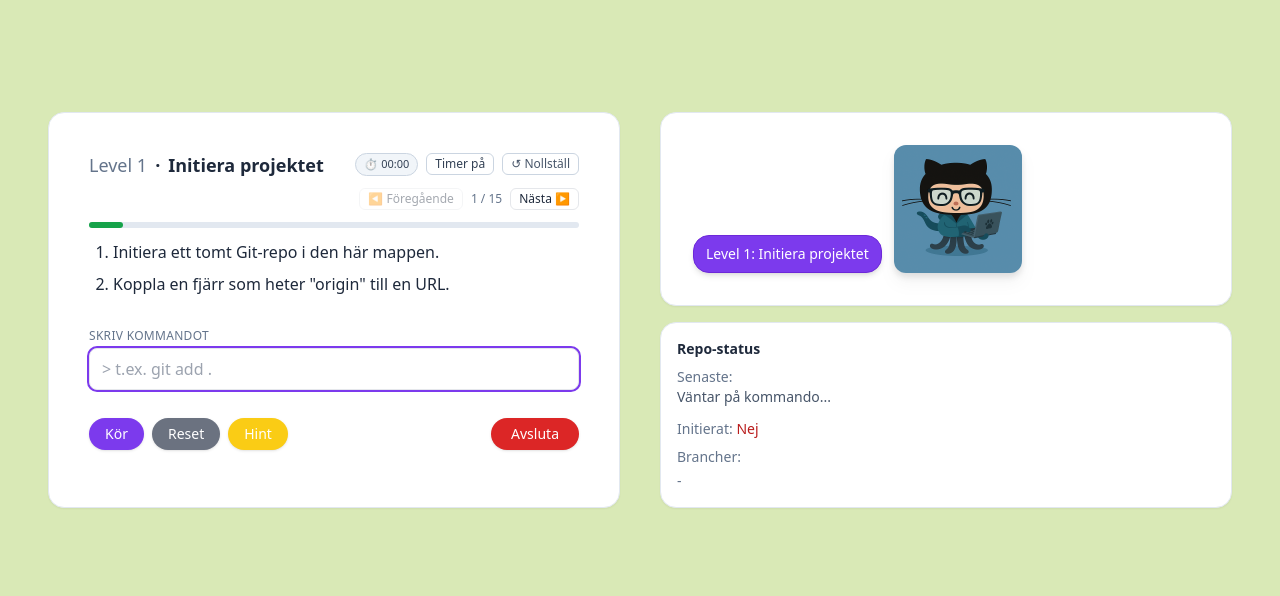
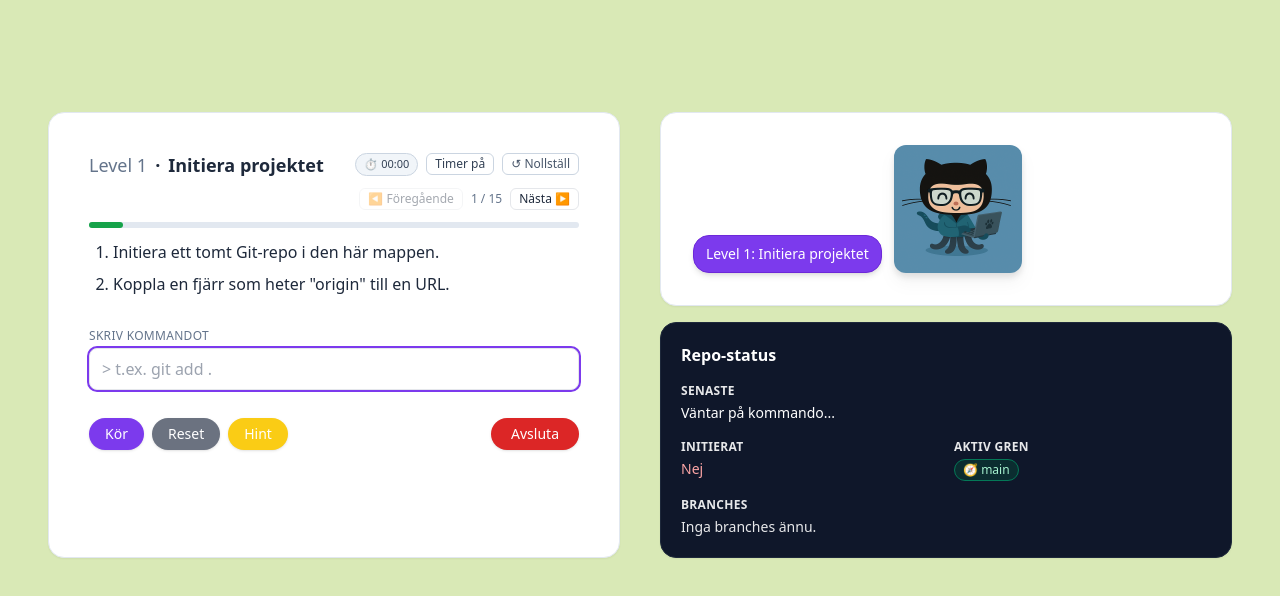
Before and after one commit to DulamaA/git-land-game, a React (Vite) app: page /game/1 in a window 1280 px wide. Shown: the top 596 px of the page. Built offline with nearby package versions, Linux system fonts and the light colour scheme.

Commit message:
:art: style: add dark card variant for repo status with white text and colored statuses

```diff
--- a/src/components/Game/RepoStatus.tsx
+++ b/src/components/Game/RepoStatus.tsx
@@ -8,49 +8,78 @@ export default function RepoStatus({
   repo: RepoState;
   message: StatusMsg | null;
 }) {
-    // Get the list of branches and the current branch
-  const branches = Object.keys(repo.branches);
-  const currentBranch = repo.current;
+  return (
+    <aside className="rounded-2xl border border-slate-800 bg-slate-900 p-5 shadow-sm text-sm space-y-4">
+      <h3 className="mb-1 text-base font-semibold text-white">Repo-status</h3>
 
-  // Determine the color based on the message type
-  const color =
-    message?.type === 'ok'
-      ? 'text-emerald-700'
-      : message?.type === 'error'
-        ? 'text-red-700'
-        : 'text-slate-600';
-
-  return (
-    // Render the repository status panel
-    <aside className="rounded-2xl border border-slate-200 bg-white p-4 shadow-sm text-sm">
-      <div className="mb-2 font-semibold">Repo-status</div>
-
-      <div className="mb-3">
-        <div className="text-slate-500">Senaste:</div>
-        <div className={color}>{message?.text ?? 'Väntar på kommando...'}</div>
+      <div>
+        <div className="text-xs font-semibold uppercase tracking-wide text-white/90 mb-1">
+          Senaste
+        </div>
+        <div
+          className={
+            message?.type === 'ok'
+              ? 'text-emerald-300'
+              : message?.type === 'error'
+                ? 'text-red-300'
+                : 'text-white'
+          }
+        >
+          {message?.text ?? 'Väntar på kommando...'}
+        </div>
       </div>
 
-      <div className="grid gap-2">
+      <div className="grid sm:grid-cols-2 gap-4">
         <div>
-          <span className="text-slate-500">Initierat: </span>
-          <span className={repo.initialized ? 'text-emerald-700' : 'text-red-700'}>
+          <div className="text-xs font-semibold uppercase tracking-wide text-white/90 mb-1">
+            Initierat
+          </div>
+          <div className={repo.initialized ? 'text-emerald-300' : 'text-red-300'}>
             {repo.initialized ? 'Ja' : 'Nej'}
+          </div>
+        </div>
+        <div>
+          <div className="text-xs font-semibold uppercase tracking-wide text-white/90 mb-1">
+            Aktiv gren
+          </div>
+          <span
+            className="inline-flex items-center gap-1 rounded-full px-2 py-0.5 text-xs
+                       bg-emerald-900/40 border border-emerald-700 text-emerald-200"
+          >
+            🧭 {repo.current}
           </span>
         </div>
+      </div>
 
-        <div>
-          <span className="text-slate-500">Brancher: </span>
-          <ul className="mt-1 space-y-1">
-            {branches.length === 0 && <li className="text-slate-500">-</li>}
-            {branches.map((b) => (
-              <li key={b} className={b === currentBranch ? 'font-medium' : ''}>
-                {b}
-                {''}
-                <span className="text-slate-400">({repo.branches[b]?.length ?? 0} commits=)</span>
-              </li>
-            ))}
-          </ul>
+      <div>
+        <div className="text-xs font-semibold uppercase tracking-wide text-white/90 mb-1">
+          Branches
         </div>
+        {Object.keys(repo.branches).length === 0 ? (
+          <div className="text-white/90">Inga branches ännu.</div>
+        ) : (
+          <div className="flex flex-wrap gap-2">
+            {Object.keys(repo.branches).map((b) => {
+              const commits = repo.branches[b]?.length ?? 0;
+              const isCurrent = b === repo.current;
+              return (
+                <span
+                  key={b}
+                  className={`inline-flex items-center gap-1 rounded-full px-2 py-0.5 text-xs border
+                ${
+                  isCurrent
+                    ? 'bg-emerald-900/40 border-emerald-700 text-emerald-200'
+                    : 'bg-slate-800 border-slate-700 text-white'
+                }`}
+                  title={`${b} (${commits} commits)`}
+                >
+                  🌿 {b}
+                  <span className="text-[11px] tabular-nums text-white/70">({commits})</span>
+                </span>
+              );
+            })}
+          </div>
+        )}
       </div>
     </aside>
   );
--- a/src/screens/LevelScreen.tsx
+++ b/src/screens/LevelScreen.tsx
@@ -82,7 +82,7 @@ export default function LevelScreen() {
               className={`inline-flex w-full sm:w-auto justify-center rounded-lg px-3 py-2 text-white
                 ${isUnlocked ? 'bg-indigo-600 hover:bg-indigo-700' : 'bg-slate-400 cursor-not-allowed'}`}
             >
-              {isUnlocked ? 'Apela nivån' : 'Låst'}
+              {isUnlocked ? 'Visa nivå' : 'Låst'}
             </button>
 
             <Link
```
